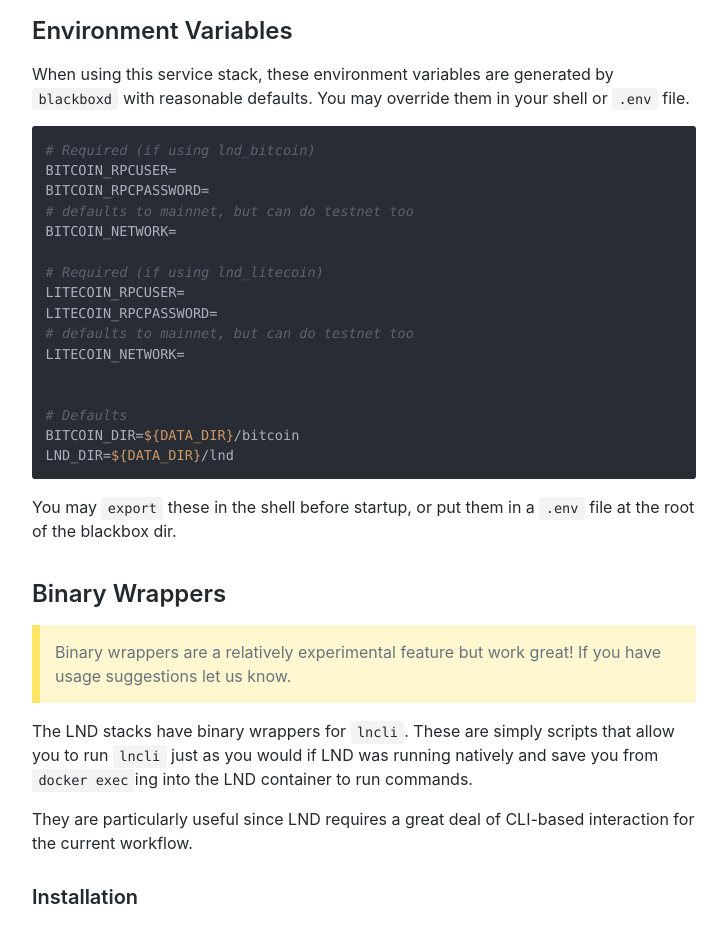
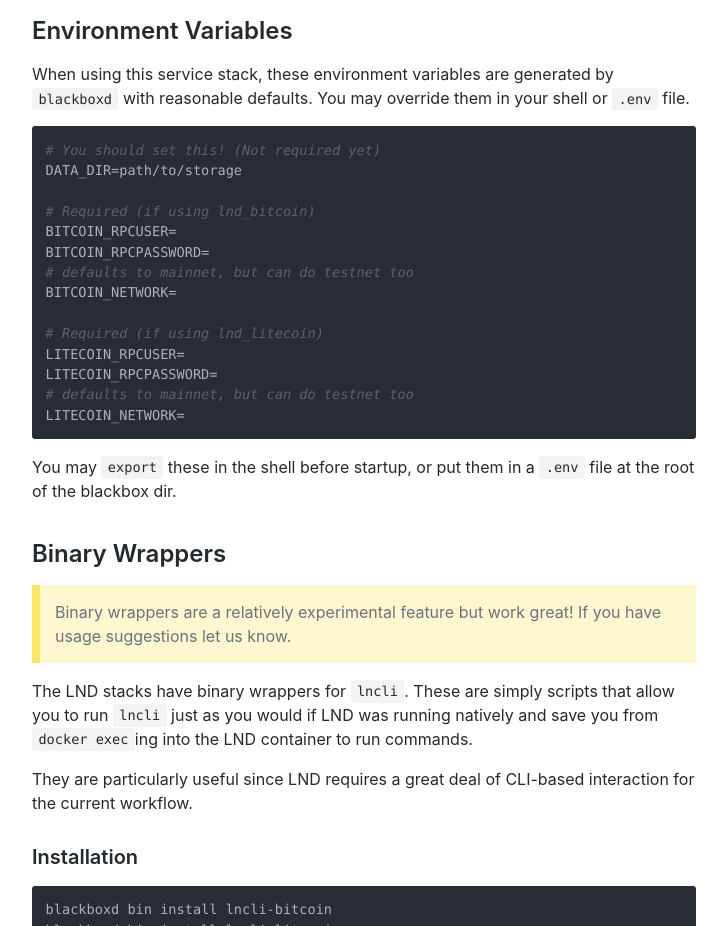
Before and after one commit to crypdex/blackbox, a plain HTML site: page docs/services/lightning.html in a window 1280 px wide. Shown: the part 1480-2406 px from the top of the page, without its empty margins (276-1003 px from the left). Drawn offline with nearby package versions, Linux system fonts and the light colour scheme.

Commit message:
Deploy website
Deploy website version based on fce586728553ac6230474b57dc1fe1866cf4e07a

```diff
--- a/docs/services/lightning.html
+++ b/docs/services/lightning.html
@@ -82,7 +82,10 @@
 </code></pre>
 <h2><a class="anchor" aria-hidden="true" id="environment-variables"></a><a href="#environment-variables" aria-hidden="true" class="hash-link"><svg class="hash-link-icon" aria-hidden="true" height="16" version="1.1" viewBox="0 0 16 16" width="16"><path fill-rule="evenodd" d="M4 9h1v1H4c-1.5 0-3-1.69-3-3.5S2.55 3 4 3h4c1.45 0 3 1.69 3 3.5 0 1.41-.91 2.72-2 3.25V8.59c.58-.45 1-1.27 1-2.09C10 5.22 8.98 4 8 4H4c-.98 0-2 1.22-2 2.5S3 9 4 9zm9-3h-1v1h1c1 0 2 1.22 2 2.5S13.98 12 13 12H9c-.98 0-2-1.22-2-2.5 0-.83.42-1.64 1-2.09V6.25c-1.09.53-2 1.84-2 3.25C6 11.31 7.55 13 9 13h4c1.45 0 3-1.69 3-3.5S14.5 6 13 6z"></path></svg></a>Environment Variables</h2>
 <p>When using this service stack, these environment variables are generated by <code>blackboxd</code> with reasonable defaults. You may override them in your shell or <code>.env</code> file.</p>
-<pre><code class="hljs css language-bash"><span class="hljs-comment"># Required (if using lnd_bitcoin)</span>
+<pre><code class="hljs css language-bash"><span class="hljs-comment"># You should set this! (Not required yet)</span>
+DATA_DIR=path/to/storage
+
+<span class="hljs-comment"># Required (if using lnd_bitcoin)</span>
 BITCOIN_RPCUSER=
 BITCOIN_RPCPASSWORD=
 <span class="hljs-comment"># defaults to mainnet, but can do testnet too</span>
@@ -93,11 +96,6 @@
 LITECOIN_RPCPASSWORD=
 <span class="hljs-comment"># defaults to mainnet, but can do testnet too</span>
 LITECOIN_NETWORK=
-
-
-<span class="hljs-comment"># Defaults</span>
-BITCOIN_DIR=<span class="hljs-variable">${DATA_DIR}</span>/bitcoin
-LND_DIR=<span class="hljs-variable">${DATA_DIR}</span>/lnd
 </code></pre>
 <p>You may <code>export</code> these in the shell before startup, or put them in a <code>.env</code> file at the root of the blackbox dir.</p>
 <h2><a class="anchor" aria-hidden="true" id="binary-wrappers"></a><a href="#binary-wrappers" aria-hidden="true" class="hash-link"><svg class="hash-link-icon" aria-hidden="true" height="16" version="1.1" viewBox="0 0 16 16" width="16"><path fill-rule="evenodd" d="M4 9h1v1H4c-1.5 0-3-1.69-3-3.5S2.55 3 4 3h4c1.45 0 3 1.69 3 3.5 0 1.41-.91 2.72-2 3.25V8.59c.58-.45 1-1.27 1-2.09C10 5.22 8.98 4 8 4H4c-.98 0-2 1.22-2 2.5S3 9 4 9zm9-3h-1v1h1c1 0 2 1.22 2 2.5S13.98 12 13 12H9c-.98 0-2-1.22-2-2.5 0-.83.42-1.64 1-2.09V6.25c-1.09.53-2 1.84-2 3.25C6 11.31 7.55 13 9 13h4c1.45 0 3-1.69 3-3.5S14.5 6 13 6z"></path></svg></a>Binary Wrappers</h2>
```
Also changed, not shown: docs/services/lightning/index.html (+4 -6 lines).
